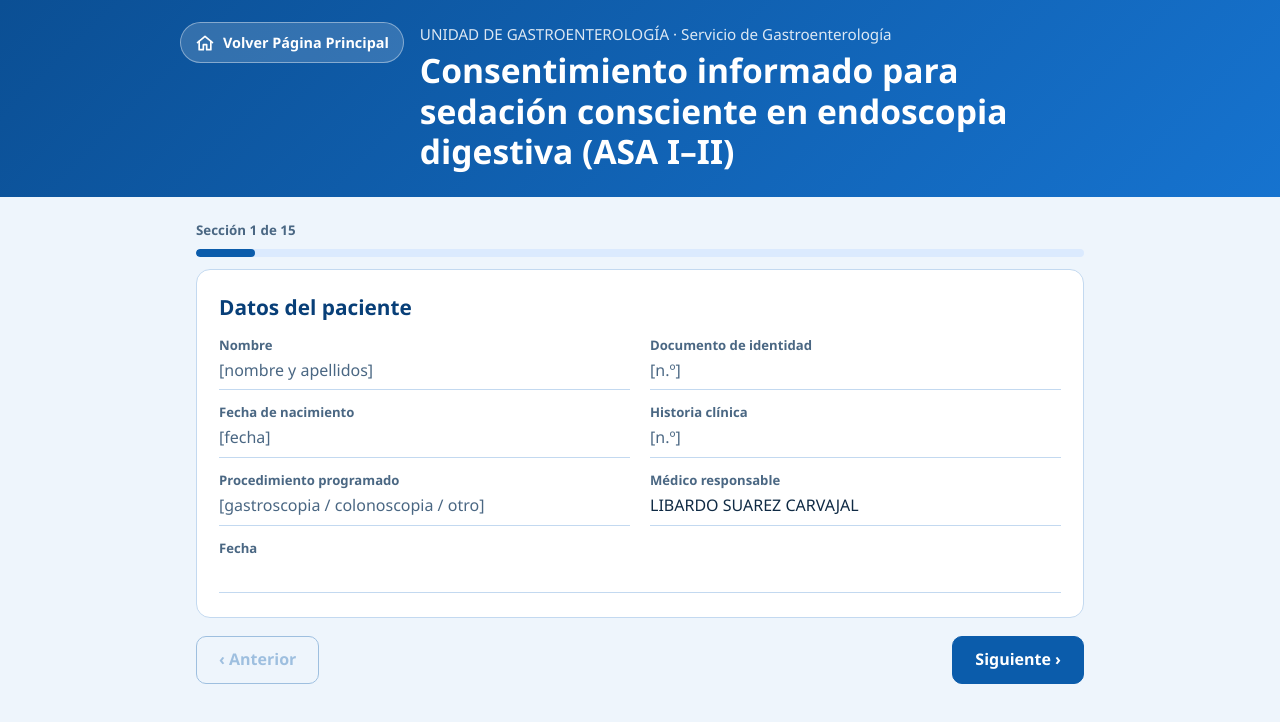
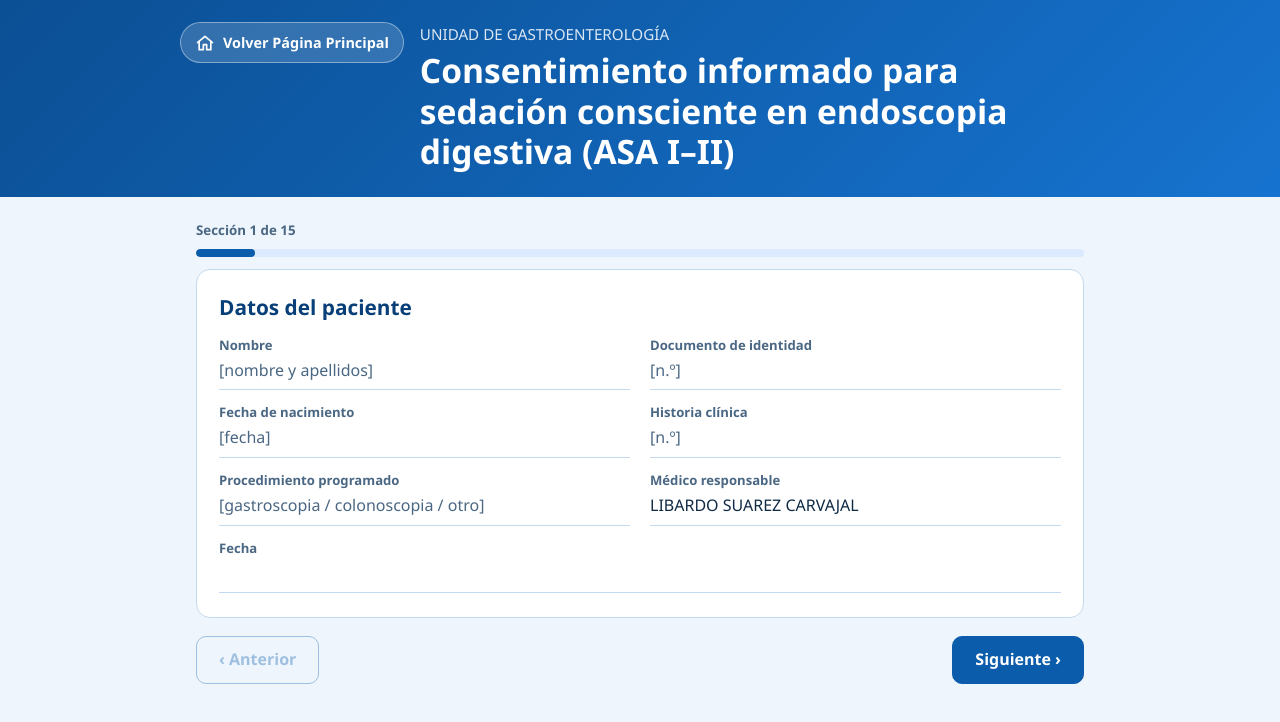
Before and after one commit to libardito-star/ldsc, a plain HTML site: page consentimiento.html in a window 1280 px wide. Drawn offline with Linux system fonts and the light colour scheme.

Commit message:
Update consentimiento.html

```diff
--- a/consentimiento.html
+++ b/consentimiento.html
@@ -87,7 +87,7 @@ li{margin-bottom:8px}
     Volver Página Principal
   </a>
   <div>
-    <p>UNIDAD DE GASTROENTEROLOGÍA · Servicio de Gastroenterología</p>
+    <p>UNIDAD DE GASTROENTEROLOGÍA</p>
     <h1>Consentimiento informado para sedación consciente en endoscopia digestiva (ASA I–II)</h1>
   </div>
 </div>
```
